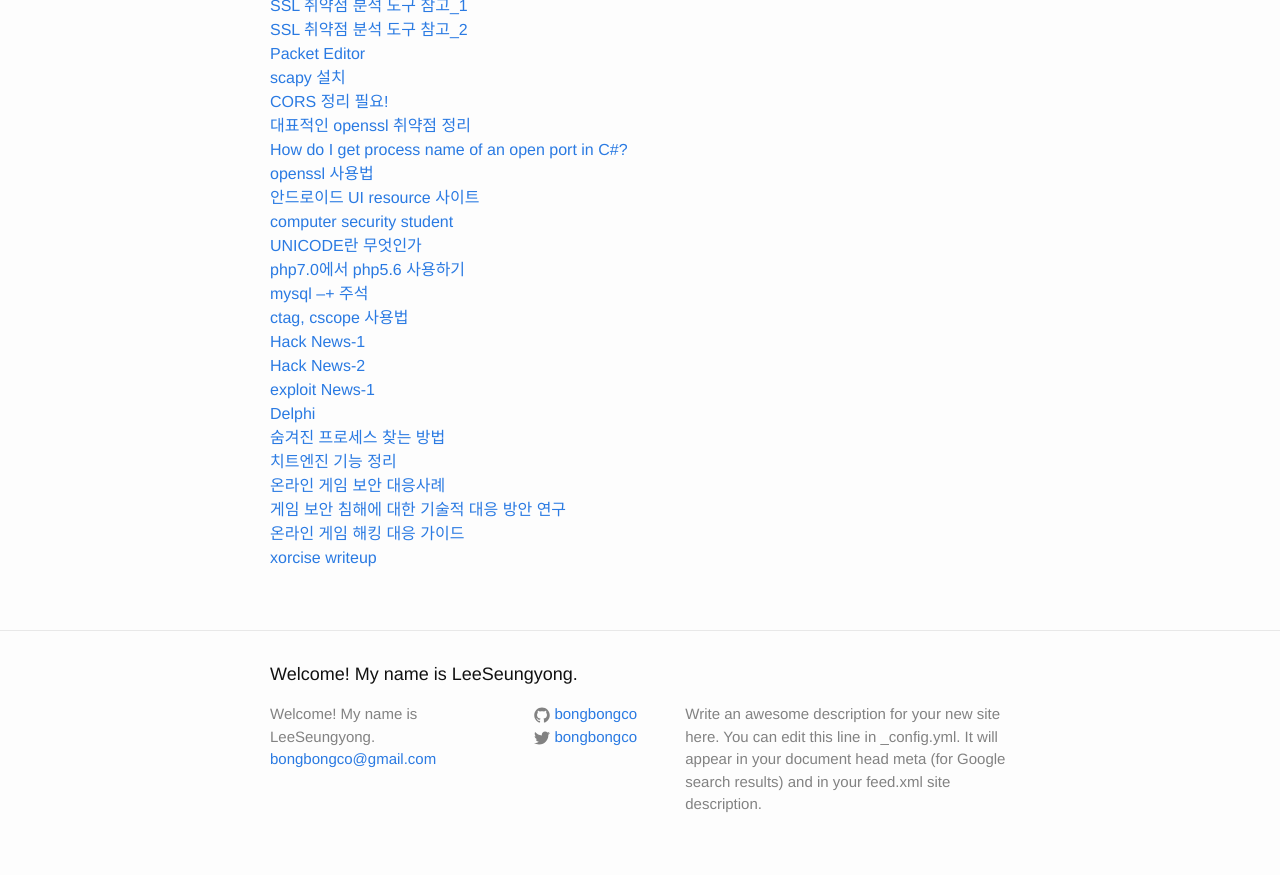
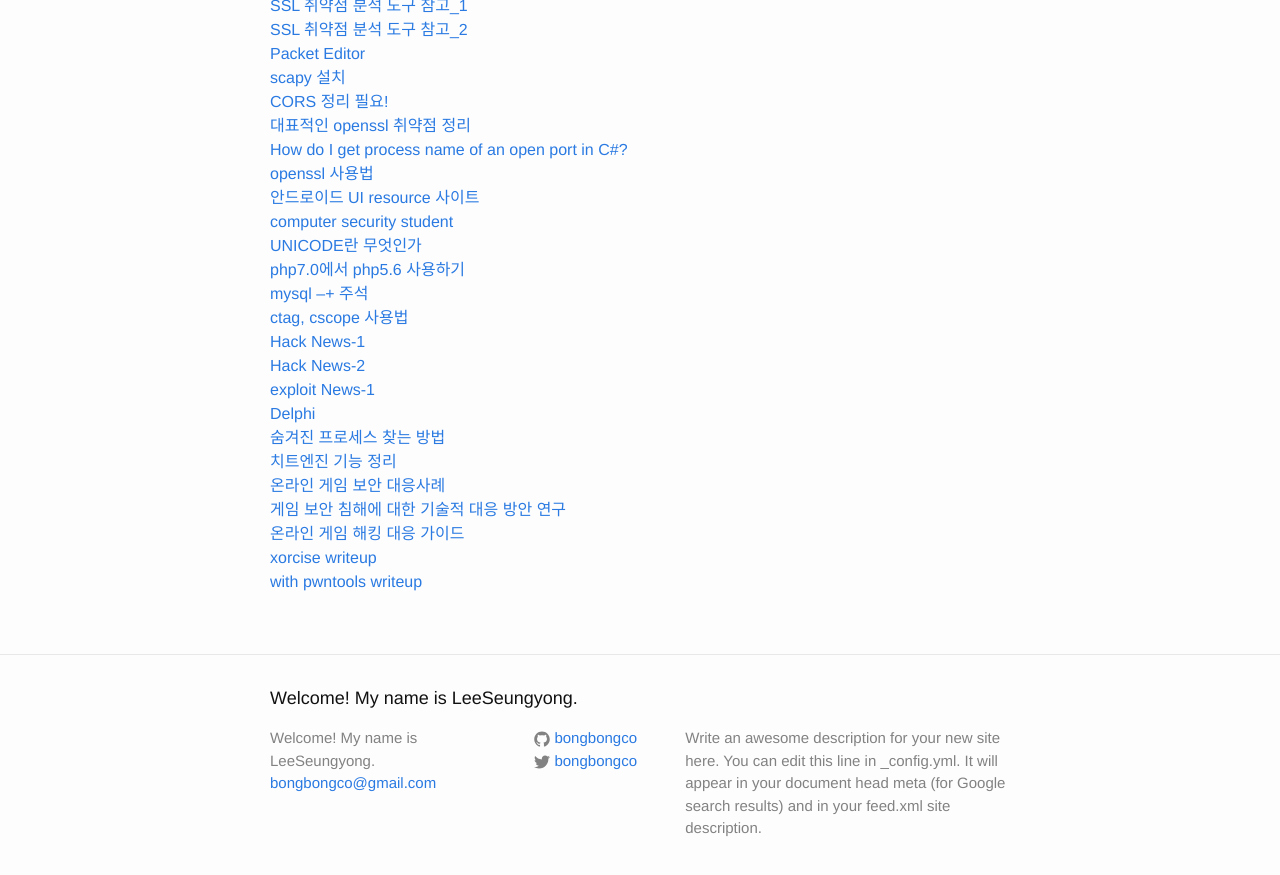
Before and after one commit to LktProgrammer/bongbongco.github.io, a Jekyll site: the page built from _posts/2016-07-22-Website-List.markdown, in a window 1280 px wide and 900 px high, scrolled down 926 px. Shown: the top 875 px of the window. Built offline with Jekyll 4.4.1, drawn with Linux system fonts in a browser that asks for light colours.

Commit message:
Update 2016-07-22-Website-List.markdown

```diff
--- a/_posts/2016-07-22-Website-List.markdown
+++ b/_posts/2016-07-22-Website-List.markdown
@@ -57,3 +57,4 @@ title: 참고할 웹 사이트들.
 [게임 보안 침해에 대한 기술적 대응 방안 연구](https://www.kocca.kr/knowledge/research/__icsFiles/afieldfile/2010/05/01/oEGNnT42qgf4.pdf)
 [온라인 게임 해킹 대응 가이드](http://www.kisa.or.kr/jsp/common/libraryDown.jsp?folder=011165)
 [xorcise writeup](http://solution-36.blogspot.kr/2014/09/csaw-2014-exploit-500-writeup-xorcise.html)
+[with pwntools writeup](https://github.com/Gallopsled/pwntools-write-ups)
```
